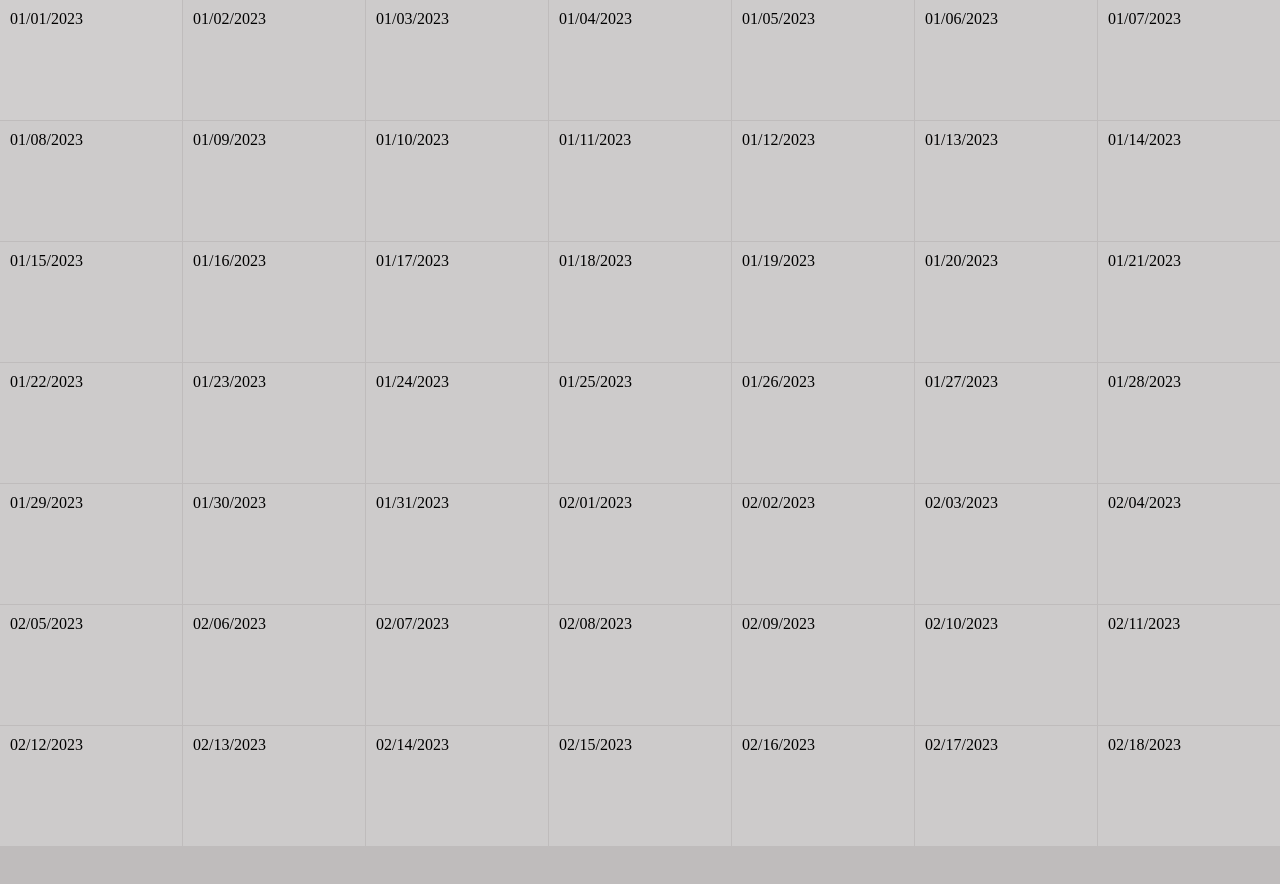
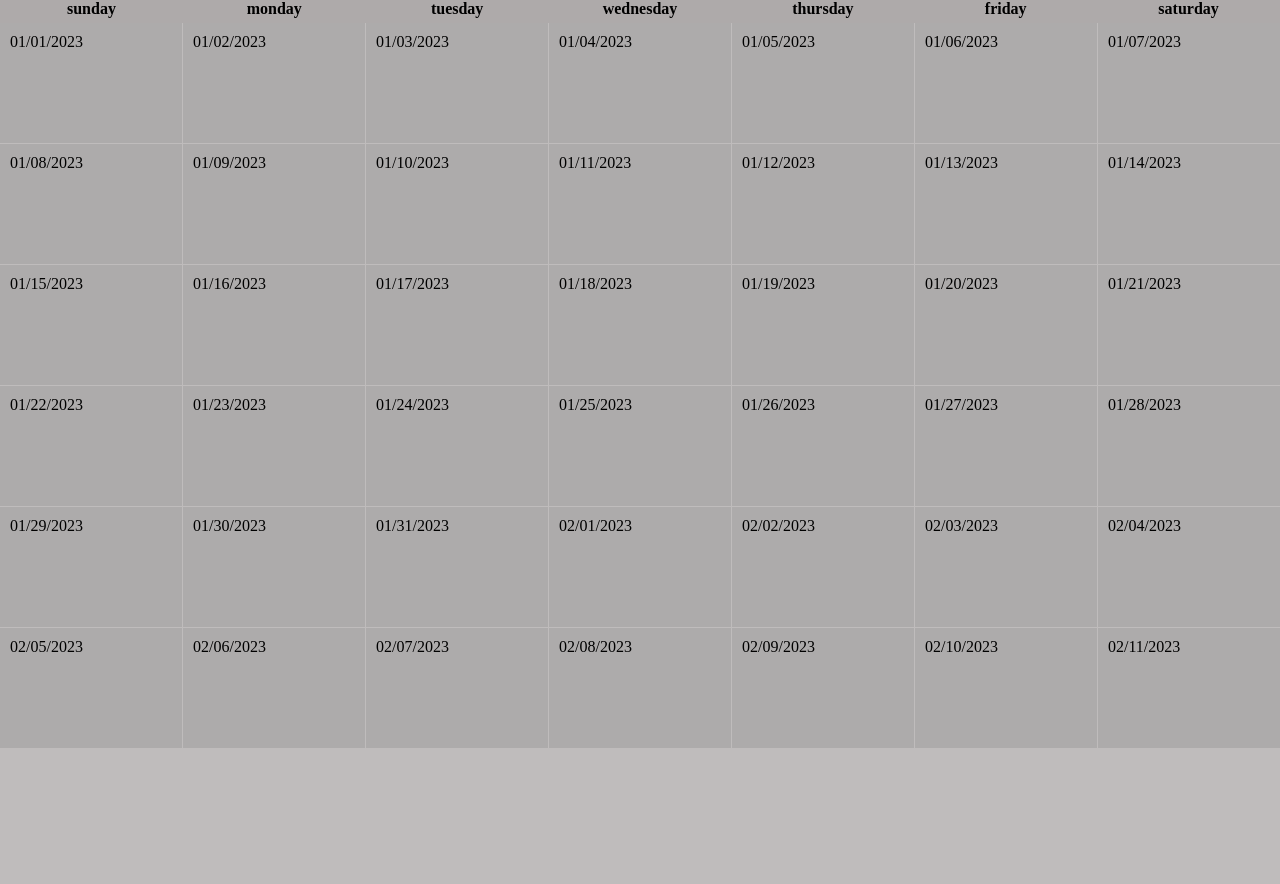
Before and after one commit to scicluna/eventplanner, a React (Vite) app: page / in a window 1280 px wide. Shown: the top 884 px of the page. Built offline with nearby package versions, Linux system fonts and the light colour scheme.

Commit message:
CSS and some other effects created

```diff
--- a/src/App.css
+++ b/src/App.css
@@ -9,8 +9,7 @@ body {
 }
 
 #root {
-  height: 100vh;
-  width: 100vw;
+  position: relative;
 }
 
 .giantgrid {
@@ -31,7 +30,7 @@ body {
   display: flex;
   flex-direction: column;
   padding: 10px;
-  background-color: rgba(208, 206, 206, 0.843);
+  background-color: rgba(208, 206, 206, 0.654);
 }
 
 .day:hover {
@@ -57,3 +56,38 @@ body {
   transform: rotateY(360deg);
   transition: 700ms ease;
 }
+
+.navbar {
+  display: grid;
+  grid-template-columns: repeat(7, 1fr);
+  overflow: hidden;
+  position: sticky;
+  position: -webkit-sticky;
+  top: 0;
+  background-color: rgb(174, 170, 170);
+  z-index: 5;
+  padding-bottom: 5px;
+}
+
+.dayname {
+  display: flex;
+  justify-content: center;
+  font-weight: bolder;
+}
+
+.past {
+  background-color: rgba(128, 128, 128, 0.284);
+}
+
+.past:hover {
+  background-color: rgba(128, 128, 128, 0.519);
+}
+
+
+.present {
+  background-color: rgba(0, 238, 255, 0.402);
+}
+
+.present:hover {
+  background-color: rgb(0, 238, 255);
+}
--- a/src/App.jsx
+++ b/src/App.jsx
@@ -6,7 +6,18 @@ import { Year } from './components/Year'
 function App() {
 
   return (
-    <Year />
+    <>
+      <div className={'navbar'}>
+        <p className={'dayname'}>sunday</p>
+        <p className={'dayname'}>monday</p>
+        <p className={'dayname'}>tuesday</p>
+        <p className={'dayname'}>wednesday</p>
+        <p className={'dayname'}>thursday</p>
+        <p className={'dayname'}>friday</p>
+        <p className={'dayname'}>saturday</p>
+      </div>
+      <Year />
+    </>
   )
 }
 
--- a/src/components/Day.jsx
+++ b/src/components/Day.jsx
@@ -5,9 +5,16 @@ dayjs.extend(dayOfYear)
 
 export function Day({ weekIndex, day, daynumber, updateWeek }) {
     const [currentDay, setCurrentDay] = useState([day])
+    const [currentTime, setCurrentTime] = useState('')
 
     function updateDay(e) {
         e.target.contentEditable = true
+    }
+
+    function relativeTime(daynumber) {
+        if (daynumber < dayjs().dayOfYear()) setCurrentTime('past')
+        if (daynumber == dayjs().dayOfYear()) setCurrentTime('present')
+        if (daynumber > dayjs().dayOfYear()) setCurrentTime('future')
     }
 
     function changeDay(e) {
@@ -22,15 +29,19 @@ export function Day({ weekIndex, day, daynumber, updateWeek }) {
         }, 700)
 
         updateWeek(weekIndex, text)
-
     }
 
+    useEffect(() => {
+        relativeTime(daynumber)
+    }, [])
+
+
     return (
-        <div className={"day"} >
+        <div className={`day ${currentTime}`} >
             {dayjs('2023-01-01').dayOfYear(daynumber).format('MM/DD/YYYY')}
             <div className={"events"} >
                 {currentDay?.map((day, i) =>
-                    <div data-key={weekIndex} key={i} className={"event"} onClick={(e) => updateDay(e)} onBlur={changeDay}>
+                    <div data-key={weekIndex} key={i} className={`event`} onClick={(e) => updateDay(e)} onBlur={changeDay}>
                         {day}
                     </div>)}
             </div>
--- a/src/components/Year.jsx
+++ b/src/components/Year.jsx
@@ -24,8 +24,6 @@ export function Year() {
         localStorage.setItem('year', JSON.stringify(thisYear))
     }
 
-    console.log(year)
-
     return (
         <div className={"giantgrid"}>
             {year.map((week, i) =>
```
